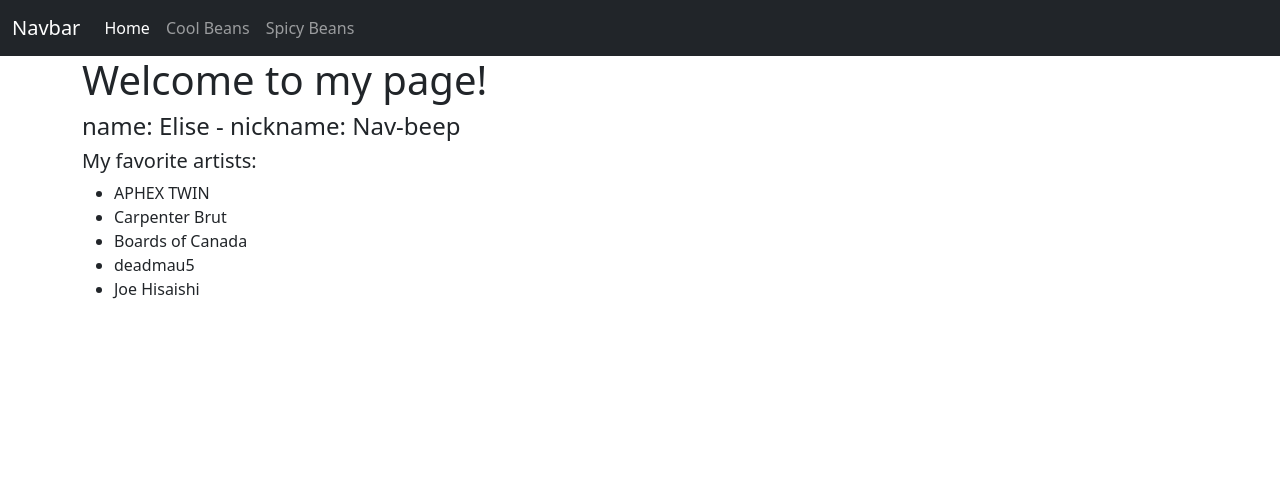
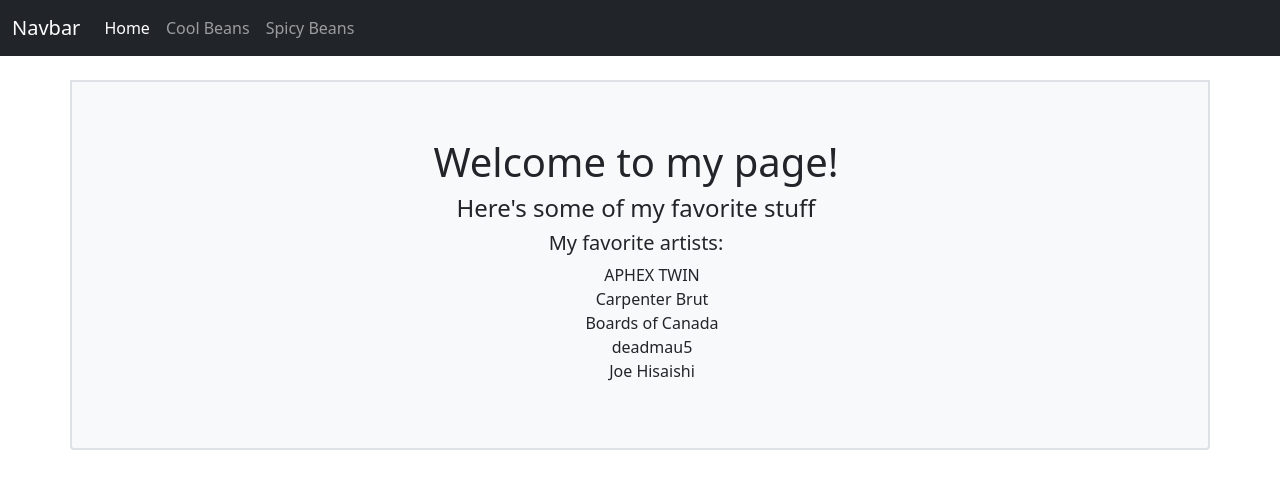
Before and after one commit to Navi-beep/Flask_fav_five, a Flask app: page / in a window 1280 px wide. Shown: the top 489 px of the page. Run offline with Flask 2, Linux system fonts and the light colour scheme; some libraries are stand-ins or nearby versions.

Commit message:
centered my div

```diff
--- a/app/routes.py
+++ b/app/routes.py
@@ -4,9 +4,6 @@
 
 @app.route('/')
 def index():
-    my_info = {
-        'name': 'Elise',
-        'nickname': 'Nav-beep'
-    }
+
     favorite_artists = ['Aphex Twin', 'Carpenter Brut', 'Boards of Canada', 'deadmau5', 'Joe Hisaishi']
-    return render_template('index.html',me=my_info, artists=favorite_artists)
+    return render_template('index.html', artists=favorite_artists)
--- a/app/templates/base.html
+++ b/app/templates/base.html
@@ -21,14 +21,9 @@
                 <div class="collapse navbar-collapse" id="navbarText">
                     <ul class="navbar-nav me-auto mb-2 mb-lg-0">
                     <li class="nav-item">
-                    <a class="nav-link active" aria-current="page" href="#">Home</a>
-                  </li>
-                  <li class="nav-item">
-                    <a class="nav-link" href="#">Cool Beans</a>
-                  </li>
-                  <li class="nav-item">
-                    <a class="nav-link" href="#">Spicy Beans</a>
-                  </li>
+                    <a class="nav-link active" aria-current="page" href="#">Home</a> </li>
+                    <li class="nav-item"> <a class="nav-link" href="#">Cool Beans</a></li>
+                    <li class="nav-item"> <a class="nav-link" href="#">Spicy Beans</a></li>
                     </ul>
               </div>
             </div>
@@ -36,11 +31,13 @@
 
 
 
-
-
-        <div class="container">
+        <div class="d-flex align-items-center container mt-4 text-center bg-light border border-2 rounded-bottom">
+            <div class="row w-100">
+                <div class="m-2 p-5 text-center" style="height: 350px;">
             {% block content %}
             {% endblock content %}
+            </div>
+            </div>
         </div>
 
         <script src="https://cdnjs.cloudflare.com/ajax/libs/popper.js/2.9.2/umd/popper.min.js"></script>
--- a/app/templates/index.html
+++ b/app/templates/index.html
@@ -7,10 +7,10 @@
 
 <h1>Welcome to my page!</h1>
 
-<h4>name: {{ me['name'] }} - nickname: {{ me['nickname'] }}</h4>
+<h4>Here's some of my favorite stuff</h4>
 
 <h5>My favorite artists:</h5>
-<ul>
+<ul style="list-style: none;">
     {% for artist in artists %}
         {% if artist == 'Aphex Twin' %}
             <li>{{ artist.upper() }}</li>
```
Lines whose indentation alone changed are shown as unchanged.
